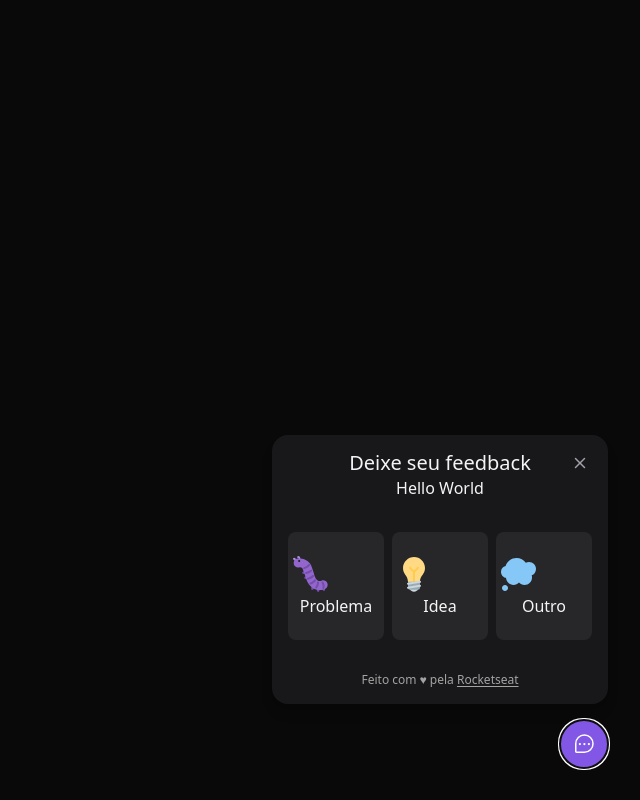
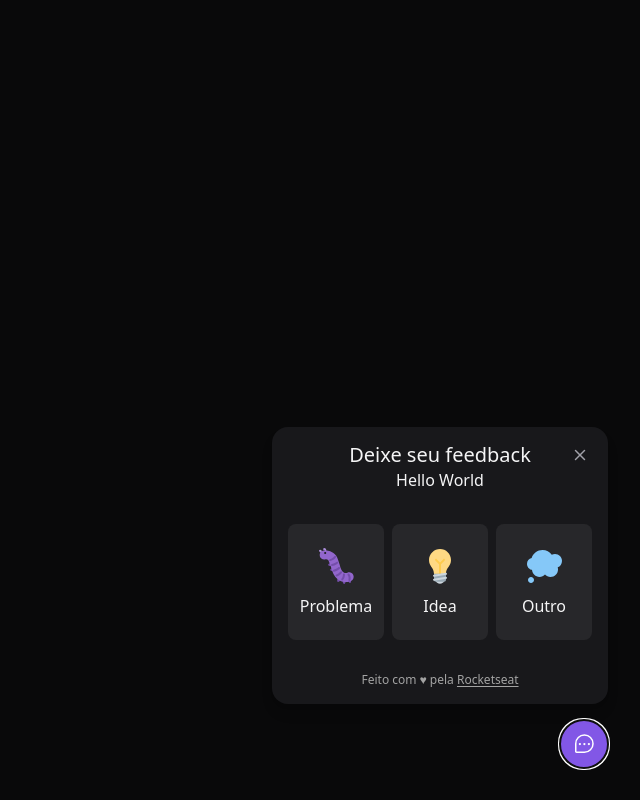
Before and after one commit to eduardylopes/feedback-widget, a React (Vite) app in the folder web/: page / in a window 1280 px wide. Both pictures are taken after a click on the button "Feedback". Shown: the whole page, without its empty margins (640-1280 px from the left). Built offline with nearby package versions, Linux system fonts and the light colour scheme.

Commit message:
fix d-flex on feedback-type-step ui

```diff
--- a/web/src/components/WidgetForm/Steps/FeedbackTypeStep.tsx
+++ b/web/src/components/WidgetForm/Steps/FeedbackTypeStep.tsx
@@ -21,7 +21,7 @@
         {Object.entries(feedbackTypes).map(([key, value]) => (
           <button
             key={key}
-            className="bg-zinc-800 rounded-lg py-5 w-24 flex-1 flex-col items-center gap-2 border-2 border-transparent hover:border-brand-500 focus:border-brand-500 focus:outline-none"
+            className="bg-zinc-800 rounded-lg py-5 w-24 flex flex-1 flex-col items-center gap-2 border-2 border-transparent hover:border-brand-500 focus:border-brand-500 focus:outline-none"
             onClick={() => onFeedbackTypeChanged(key as FeedbackType)}
             type="button"
           >
```
Also changed, not shown: 1 other file (tests, documents, lock files or other folders).
